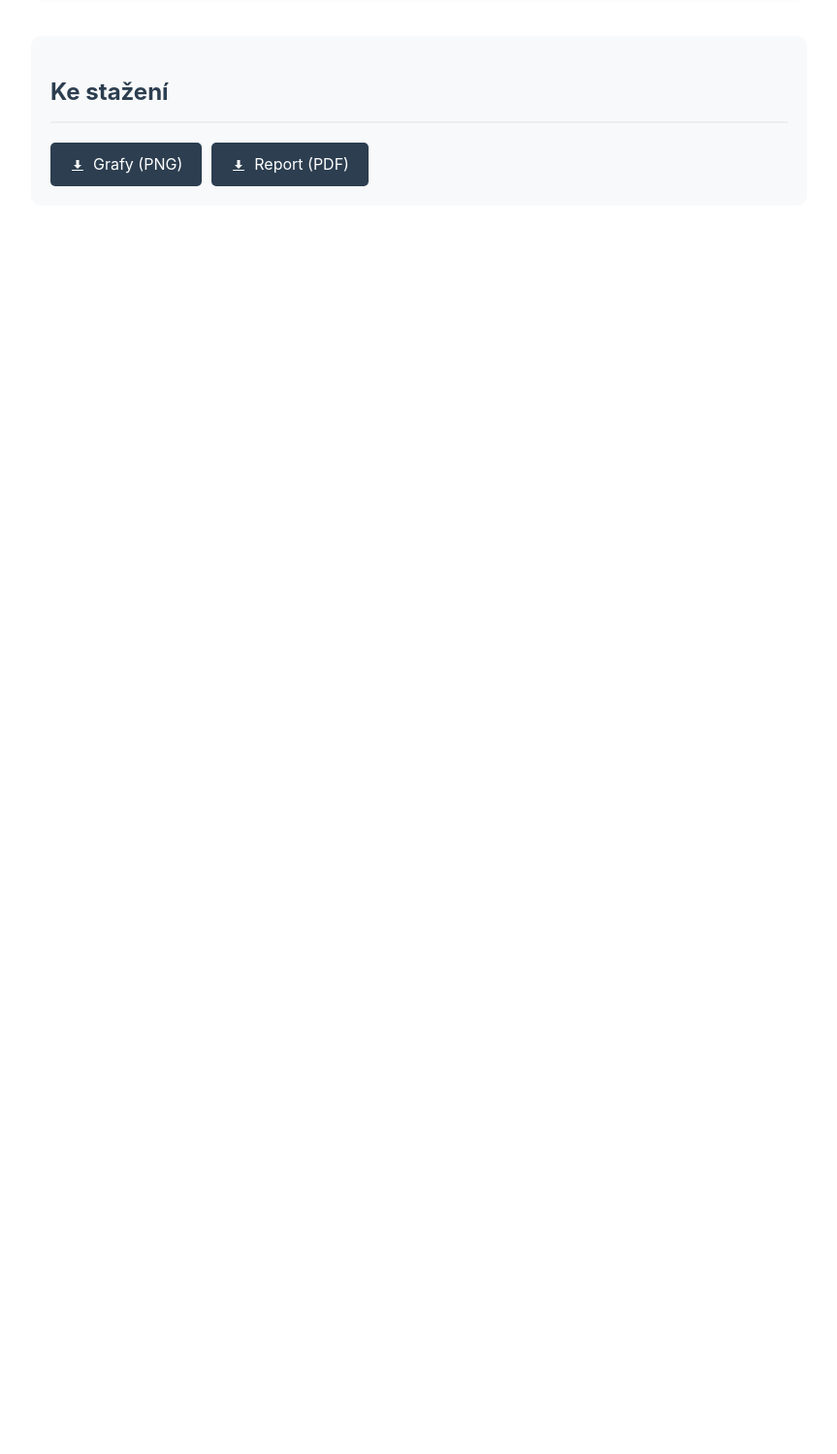
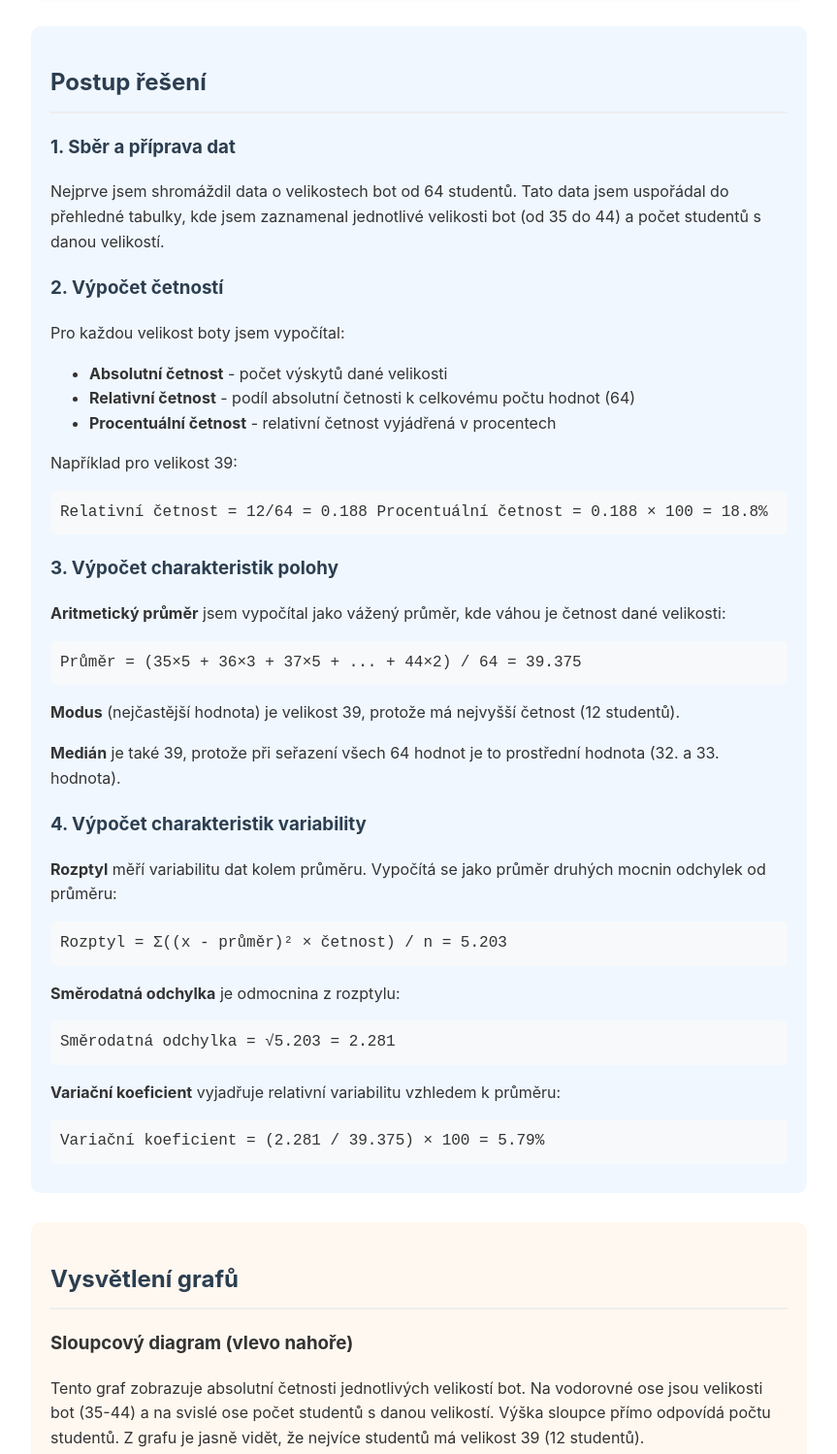
Before and after one commit to jangjesef/statistika, a plain HTML site: page index.html in a window 1280 px wide. Shown: the part 3637-5136 px from the top of the page at 97% size, without its empty margins (208-1071 px from the left). Before the commit the page ends 3869 px from the top, so only its background shows below. Drawn offline with Linux system fonts and the light colour scheme.

Commit message:
Přidán detailní popis postupu a vysvětlení grafů

```diff
--- a/index.html
+++ b/index.html
@@ -110,6 +110,32 @@
             border-radius: 10px;
             margin-bottom: 30px;
         }
+        .methodology {
+            background-color: #f0f7ff;
+            padding: 20px;
+            border-radius: 10px;
+            margin: 30px 0;
+        }
+        .methodology h3 {
+            color: #2c3e50;
+            margin-top: 20px;
+        }
+        .methodology p {
+            margin-bottom: 15px;
+        }
+        .formula {
+            background-color: #f8f9fa;
+            padding: 10px;
+            border-radius: 5px;
+            font-family: 'Courier New', monospace;
+            margin: 10px 0;
+        }
+        .graph-explanation {
+            background-color: #fff8f0;
+            padding: 20px;
+            border-radius: 10px;
+            margin: 30px 0;
+        }
     </style>
 </head>
 <body>
@@ -203,6 +229,74 @@
             </ul>
         </div>
 
+        <div class="methodology">
+            <h2>Postup řešení</h2>
+
+            <h3>1. Sběr a příprava dat</h3>
+            <p>Nejprve jsem shromáždil data o velikostech bot od 64 studentů. Tato data jsem uspořádal do přehledné tabulky, kde jsem zaznamenal jednotlivé velikosti bot (od 35 do 44) a počet studentů s danou velikostí.</p>
+
+            <h3>2. Výpočet četností</h3>
+            <p>Pro každou velikost boty jsem vypočítal:</p>
+            <ul>
+                <li><strong>Absolutní četnost</strong> - počet výskytů dané velikosti</li>
+                <li><strong>Relativní četnost</strong> - podíl absolutní četnosti k celkovému počtu hodnot (64)</li>
+                <li><strong>Procentuální četnost</strong> - relativní četnost vyjádřená v procentech</li>
+            </ul>
+            <p>Například pro velikost 39:</p>
+            <div class="formula">
+                Relativní četnost = 12/64 = 0.188
+                Procentuální četnost = 0.188 × 100 = 18.8%
+            </div>
+
+            <h3>3. Výpočet charakteristik polohy</h3>
+            <p><strong>Aritmetický průměr</strong> jsem vypočítal jako vážený průměr, kde váhou je četnost dané velikosti:</p>
+            <div class="formula">
+                Průměr = (35×5 + 36×3 + 37×5 + ... + 44×2) / 64 = 39.375
+            </div>
+
+            <p><strong>Modus</strong> (nejčastější hodnota) je velikost 39, protože má nejvyšší četnost (12 studentů).</p>
+
+            <p><strong>Medián</strong> je také 39, protože při seřazení všech 64 hodnot je to prostřední hodnota (32. a 33. hodnota).</p>
+
+            <h3>4. Výpočet charakteristik variability</h3>
+            <p><strong>Rozptyl</strong> měří variabilitu dat kolem průměru. Vypočítá se jako průměr druhých mocnin odchylek od průměru:</p>
+            <div class="formula">
+                Rozptyl = Σ((x - průměr)² × četnost) / n = 5.203
+            </div>
+
+            <p><strong>Směrodatná odchylka</strong> je odmocnina z rozptylu:</p>
+            <div class="formula">
+                Směrodatná odchylka = √5.203 = 2.281
+            </div>
+
+            <p><strong>Variační koeficient</strong> vyjadřuje relativní variabilitu vzhledem k průměru:</p>
+            <div class="formula">
+                Variační koeficient = (2.281 / 39.375) × 100 = 5.79%
+            </div>
+        </div>
+
+        <div class="graph-explanation">
+            <h2>Vysvětlení grafů</h2>
+
+            <h3>Sloupcový diagram (vlevo nahoře)</h3>
+            <p>Tento graf zobrazuje absolutní četnosti jednotlivých velikostí bot. Na vodorovné ose jsou velikosti bot (35-44) a na svislé ose počet studentů s danou velikostí. Výška sloupce přímo odpovídá počtu studentů. Z grafu je jasně vidět, že nejvíce studentů má velikost 39 (12 studentů).</p>
+
+            <h3>Koláčový diagram (vpravo nahoře)</h3>
+            <p>Zobrazuje procentuální zastoupení jednotlivých velikostí bot. Každý výseč představuje jednu velikost boty a její velikost odpovídá procentu studentů s touto velikostí. Například velikost 39 zabírá 18.8% celého koláče.</p>
+
+            <h3>Krabicový diagram (vlevo dole)</h3>
+            <p>Tento graf poskytuje informace o rozložení dat:</p>
+            <ul>
+                <li>Střední čára představuje medián (39)</li>
+                <li>Horní a dolní okraj "krabice" představují horní a dolní kvartil</li>
+                <li>"Vousy" ukazují minimální (35) a maximální (44) hodnoty</li>
+                <li>Výška krabice ukazuje, kde leží 50% všech hodnot</li>
+            </ul>
+
+            <h3>Histogram (vpravo dole)</h3>
+            <p>Podobně jako sloupcový diagram zobrazuje četnosti, ale data jsou uspořádána do spojitého grafu, který ukazuje rozložení velikostí bot. Tvar histogramu naznačuje, že data přibližně odpovídají normálnímu rozdělení s vrcholem kolem velikosti 39-40.</p>
+        </div>
+
         <div class="download-section">
             <h2>Ke stažení</h2>
             <div class="download-buttons">
```
